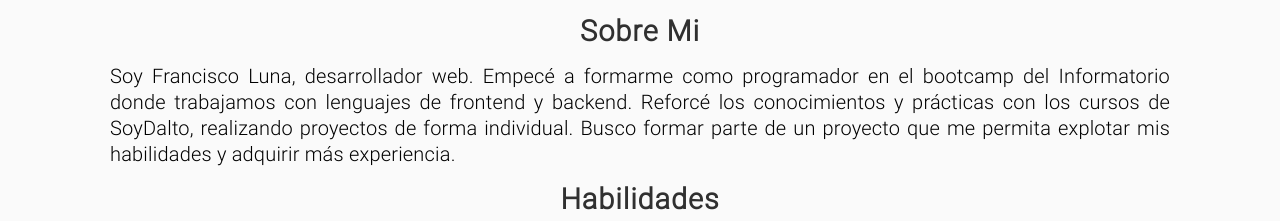
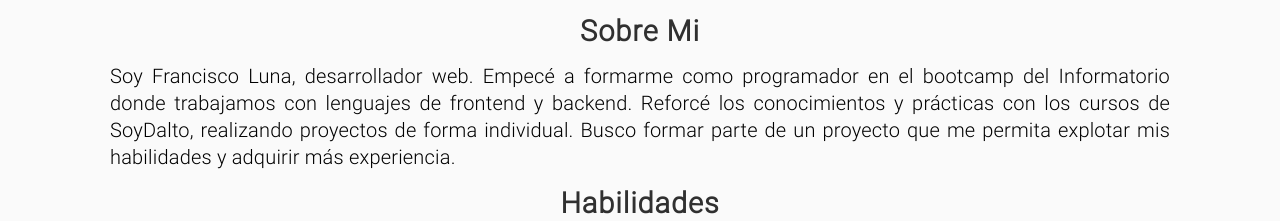
Before and after one commit to franciscoeluna/franciscoeluna.github.io, a plain HTML site: page index.html in a window 1280 px wide. Shown: the part 721-942 px from the top of the page. Drawn offline with Linux system fonts and the light colour scheme.

Commit message:
Update styles.css

```diff
--- a/css/styles.css
+++ b/css/styles.css
@@ -83,7 +83,7 @@ p {
     text-align: justify;
     letter-spacing: .2px;
     text-wrap: pretty;
-    line-height: 26px;
+    line-height: 27px;
     margin: 0 110px;
 }
 
```
